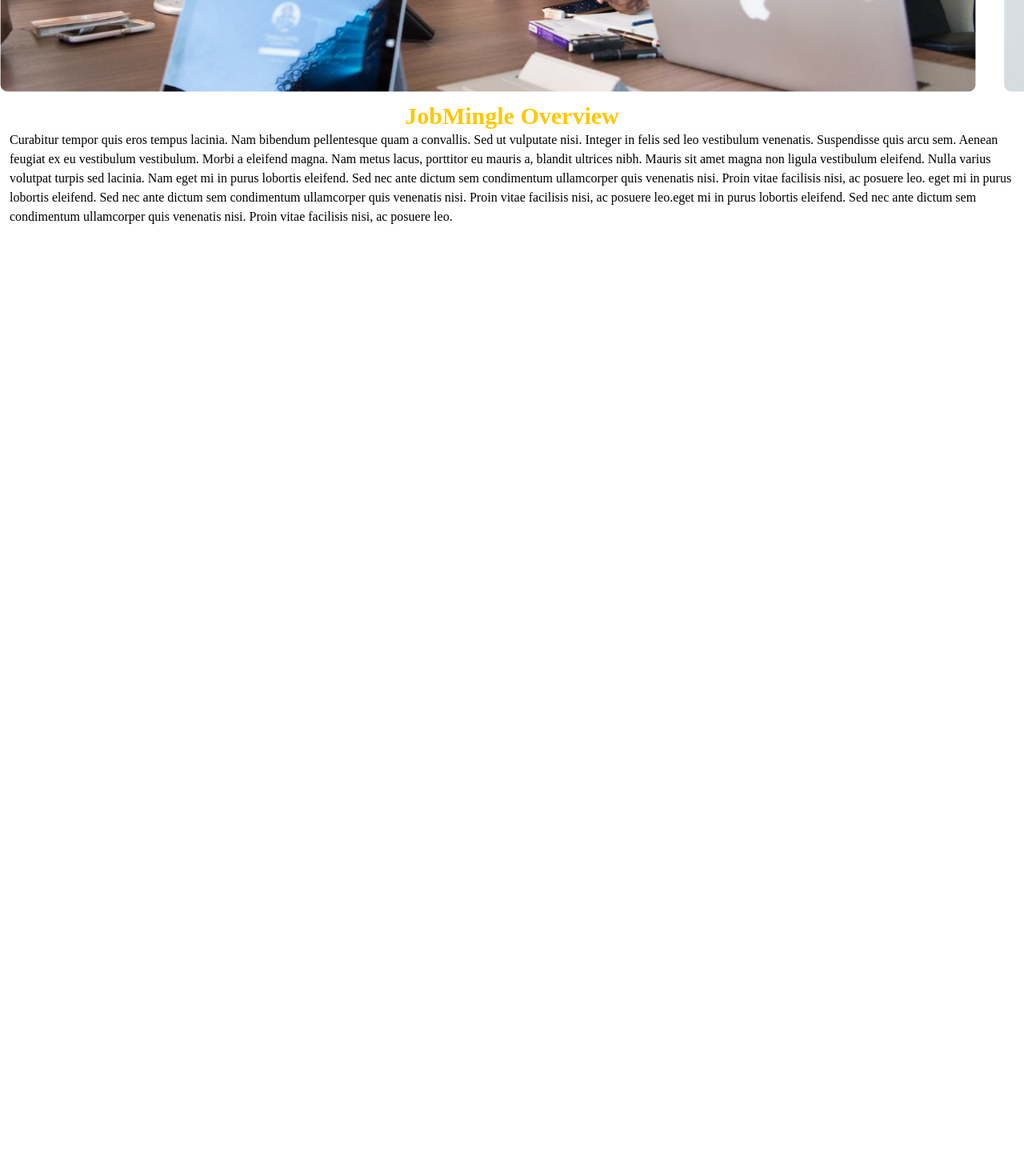
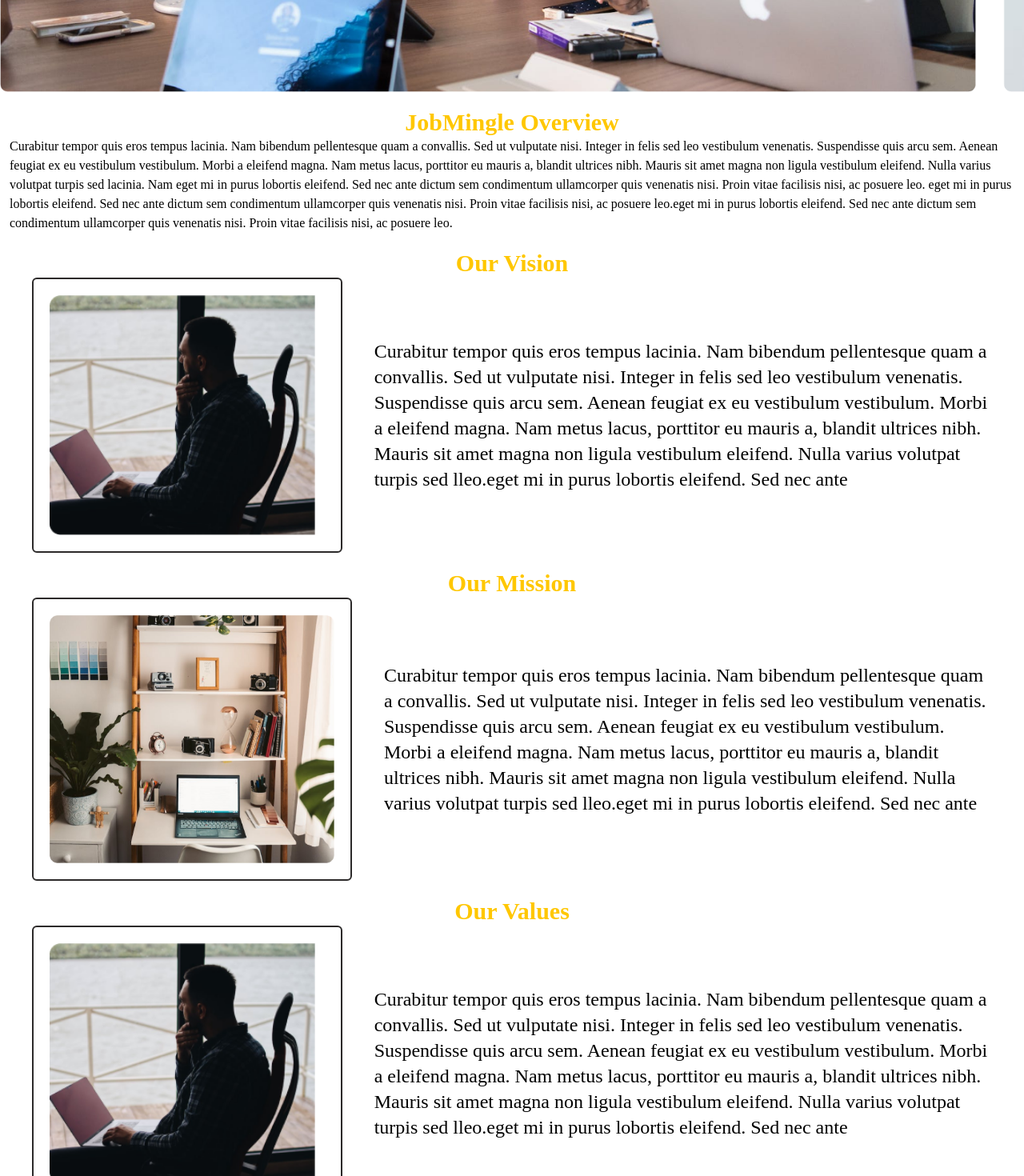
Before and after one commit to hanif1201/jobmingle-2.0, a React (Vite) app: page /about in a window 1280 px wide. Shown: the part 460-1930 px from the top of the page at 80% size. Before the commit the page ends 800 px from the top, so only its background shows below. Built offline with nearby package versions, Linux system fonts and the light colour scheme.

Commit message:
About page updated

```diff
--- a/src/components/AboutHero.jsx
+++ b/src/components/AboutHero.jsx
@@ -1,11 +1,10 @@
-import React from "react";
 import frame1032 from "../assets/Frame 1032.png";
 
 const AboutHero = () => {
   return (
     <div>
       <img src={frame1032} alt="" />
-      <h3 className="text-yellow font-bold text-left text-3xl mt-3 mx-3 md:text-center">
+      <h3 className="text-yellow font-bold text-left text-3xl mt-5 mx-3 md:text-center">
         JobMingle Overview
       </h3>
       <p className="mx-3 text-base font-medium">
--- /dev/null
+++ b/src/components/AboutSection.jsx
@@ -0,0 +1,21 @@
+import AboutSectionItem from "./AboutSectionItem";
+import about001 from "../assets/about.png";
+import about002 from "../assets/about002.png";
+
+const AboutSection = () => {
+  const heading001 = "Our Vision";
+  const heading002 = "Our Mission";
+  const heading003 = "Our Values";
+
+  const text001 =
+    " Curabitur tempor quis eros tempus lacinia. Nam bibendum pellentesque quam a convallis. Sed ut vulputate nisi. Integer in felis sed leo vestibulum venenatis. Suspendisse quis arcu sem. Aenean feugiat ex eu vestibulum vestibulum. Morbi a eleifend magna. Nam metus lacus, porttitor eu mauris a, blandit ultrices nibh. Mauris sit amet magna non ligula vestibulum eleifend. Nulla varius volutpat turpis sed lleo.eget mi in purus lobortis eleifend. Sed nec ante ";
+  return (
+    <div>
+      <AboutSectionItem image={about001} heading={heading001} text={text001} />
+      <AboutSectionItem image={about002} heading={heading002} text={text001} />
+      <AboutSectionItem image={about001} heading={heading003} text={text001} />
+    </div>
+  );
+};
+
+export default AboutSection;
--- /dev/null
+++ b/src/components/AboutSectionItem.jsx
@@ -0,0 +1,28 @@
+import PropTypes from "prop-types";
+
+const AboutSectionItem = ({ image, heading, text }) => {
+  return (
+    <div>
+      <h3 className="text-yellow font-bold  text-3xl mt-5 mx-3 text-center">
+        {heading}
+      </h3>
+      <div className="flex flex-col md:flex-row items-center md:mx-10 mx-3">
+        <img
+          src={image}
+          alt=""
+          className="p-5 border-2 border-black rounded-md md:w-1/3 "
+        />
+
+        <p className=" md:text-2xl font-medium md:w-2/3 md:ml-10 "> {text}</p>
+      </div>
+    </div>
+  );
+};
+
+AboutSectionItem.propTypes = {
+  image: PropTypes.string.isRequired,
+  heading: PropTypes.string.isRequired,
+  text: PropTypes.string.isRequired,
+};
+
+export default AboutSectionItem;
--- a/src/components/AvailableCourses.jsx
+++ b/src/components/AvailableCourses.jsx
@@ -1,6 +1,6 @@
 import CoursesItem from "./CoursesItem";
 
-const Partner = () => {
+const Course = () => {
   return (
     <div className="flex flex-col ">
       <h1 className="py-6 text-yellow text-4xl font-bold  text-center">
@@ -16,4 +16,4 @@
   );
 };
 
-export default Partner;
+export default Course;
--- a/src/pages/About.jsx
+++ b/src/pages/About.jsx
@@ -1,9 +1,24 @@
 import AboutHero from "../components/AboutHero";
+import AboutSection from "../components/AboutSection";
+import Contact from "../components/Contact";
+import Copyright from "../components/Copyright";
+import DownloadApp from "../components/DownloadApp";
+import Footer from "../components/Footer";
+import Newsletter from "../components/Newsletter";
+import Partner from "../components/Partner";
 
 const About = () => {
   return (
     <div>
       <AboutHero />
+      <AboutSection />
+      <Partner />
+      {/* <OurTeam /> */}
+      <DownloadApp />
+      <Contact />
+      <Newsletter />
+      <Footer />
+      <Copyright />
     </div>
   );
 };
```
Also changed, not shown: src/assets/about.png (added), src/assets/about002.png (added).
